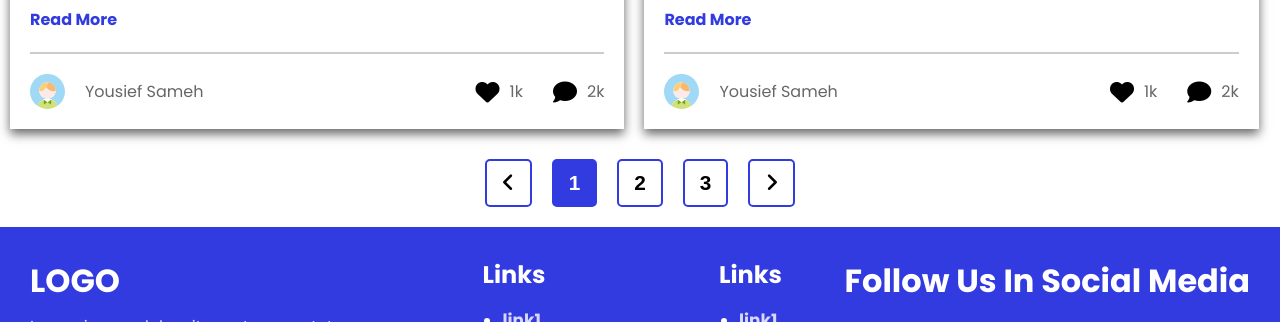
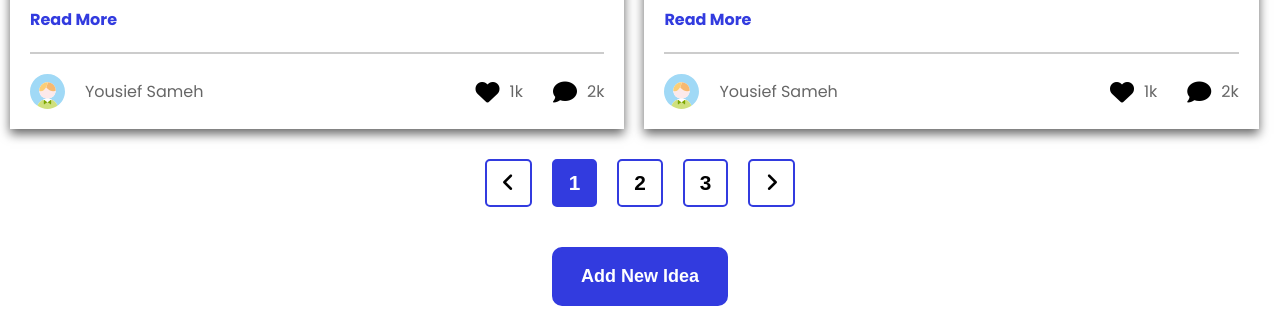
Before and after one commit to YousiefSameh/firstClient, a plain HTML site: page opinion.html in a window 1280 px wide. Shown: the part 764-1086 px from the top of the page. Drawn offline with Linux system fonts and the light colour scheme.

Commit message:
Update Website

```diff
--- a/CSS/createIdea.css
+++ b/CSS/createIdea.css
@@ -74,6 +74,8 @@ form input[type="file"] {
   width: fit-content;
 }
 
+
+
 form button {
   padding: 15px 25px;
   border-radius: 10px;
--- a/CSS/opinions.css
+++ b/CSS/opinions.css
@@ -166,6 +166,39 @@ form select {
   color: white;
 }
 
+.btn {
+  display: flex;
+  align-items: center;
+  justify-content: center;
+  margin: 20px 0;
+}
+
+button {
+  padding: 15px 25px;
+  border-radius: 10px;
+  background-color: var(--main-color);
+  font-size: 18px;
+  font-weight: bold;
+  width: fit-content;
+  border: 4px solid var(--main-color);
+  margin: 10px;
+  cursor: pointer;
+  transition: 0.3s all ease-in-out;
+}
+
+button a {
+  color: white;
+  text-decoration: none;
+}
+
+button:hover {
+  background-color: transparent;
+}
+
+button:hover a {
+  color: var(--main-color);
+}
+
 @media (max-width: 567px) {
   .nav-bar {
     flex-direction: column;
--- a/opinion.html
+++ b/opinion.html
@@ -141,6 +141,9 @@
           <button class="next"><i class="fa-solid fa-angle-right"></i></button>
 
         </div>
+        <div class="btn">
+          <button><a href="createIdea.html">Add New Idea</a></button>
+        </div>
       </div>
     </main>
     <footer>
```
Also changed, not shown: createIdea.html (+1 -1 lines), readmore.html (+1 -1 lines).
